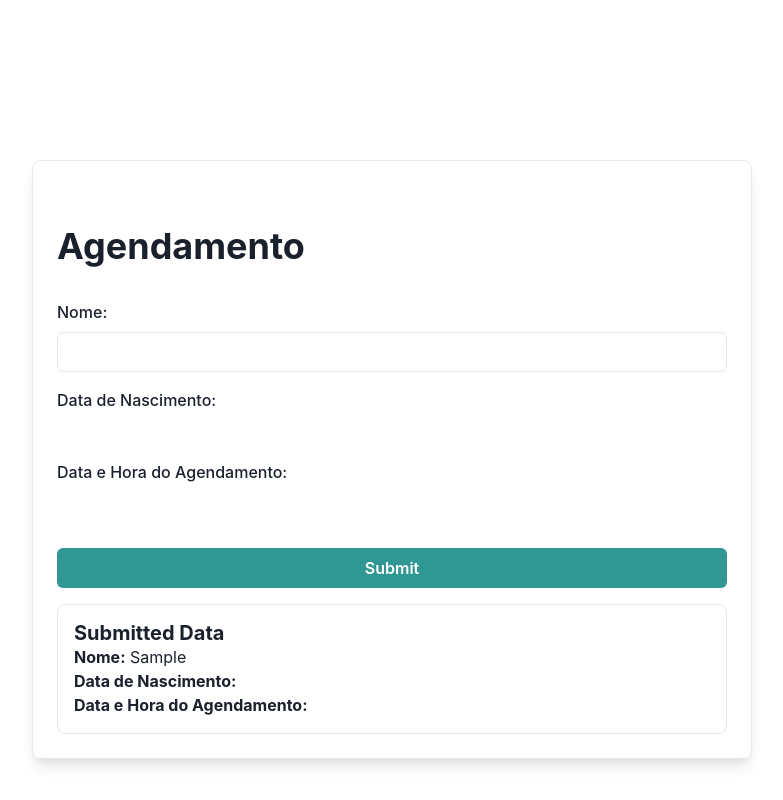
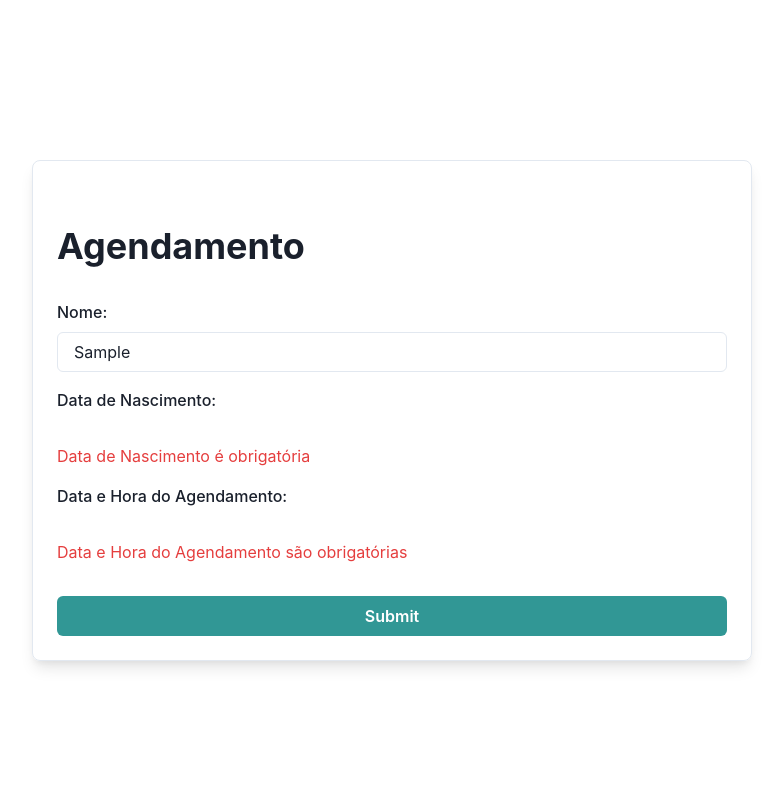
Before and after one commit to Msoaressdp/Pitang2024-Challange-Frontend, a React (Vite) app: page /Schedule in a window 1280 px wide. Both pictures are taken after typing "Sample", "Sample", "Sample" into the empty fields and a click on the button "Submit". Shown: the whole page, without its empty margins (248-1031 px from the left). Built offline with nearby package versions, Linux system fonts and the light colour scheme.

Commit message:
feat: add zod validation to form

```diff
--- a/src/pages/Schedule.jsx
+++ b/src/pages/Schedule.jsx
@@ -1,4 +1,7 @@
 import React, { useState } from 'react';
+import { useForm, Controller } from 'react-hook-form';
+import { zodResolver } from '@hookform/resolvers/zod';
+import * as z from 'zod';
 import DatePicker from 'react-datepicker';
 import 'react-datepicker/dist/react-datepicker.css';
 import {
@@ -12,52 +15,66 @@ import {
   Text,
  } from '@chakra-ui/react';
 
+const appointmentSchema = z.object({
+name: z.string().min(1,'Nome é obrigatório'),
+birthDate: z.date({ required_error: 'Data de Nascimento é obrigatória' }),
+scheduledDate: z.date({ required_error: 'Data e Hora do Agendamento são obrigatórias' }),
+});
+
 const Schedule = () => {
-  const [name, setName] = useState('');
-  const [birthDate, setBirthDate] = useState(null);
-  const [scheduledDate, setScheduledDate] = useState(null);
+  const { register, handleSubmit, control, formState: { errors } } = useForm({
+    resolver: zodResolver(appointmentSchema),
+    mode: 'onBlur'
+  });
+
   const [submittedData, setSubmittedData] = useState(null);
 
-  const handleSubmit = (event) => {
-    event.preventDefault();
-    const newAppointment = { name, birthDate, scheduledDate };
-    setSubmittedData(newAppointment);
-    setName('');
-    setScheduledDate(null);
-    setBirthDate(null);
+  const onSubmit = (data) => {
+    setSubmittedData(data);
   };
 
   return (
     <Box maxW="720px" mx="auto" mt={40} p={6} borderWidth={1} borderRadius="lg" boxShadow="lg">
       <Heading mb={8} mt={10}>Agendamento</Heading>
-      <form onSubmit={handleSubmit}>
+      <form onSubmit={handleSubmit(onSubmit)}>
         <VStack spacing={4} align="stretch">
-          <FormControl>
+        <FormControl isInvalid={errors.name}>
             <FormLabel htmlFor="name">Nome:</FormLabel>
             <Input
               id="name"
-              value={name}
-              onChange={(e) => setName(e.target.value)}
+              {...register('name')}
             />
+            {errors.name && <Text color="red.500">{errors.name.message}</Text>}
           </FormControl>
 
-          <FormControl>
+          <FormControl isInvalid={errors.birthDate}>
             <FormLabel htmlFor="birthDate">Data de Nascimento:</FormLabel>
+            <Controller
+              control={control}
+              name="birthDate"
+              render={({ field }) => (
                 <DatePicker
                   id="birthDate"
-              selected={birthDate}
-              onChange={(date) => setBirthDate(date)}
+                  selected={field.value}
+                  onChange={field.onChange}
                   dateFormat="dd/MM/yyyy"
                   maxDate={new Date()}
                 />
+              )}
+            />
+            {errors.birthDate && <Text color="red.500">{errors.birthDate.message}</Text>}
           </FormControl>
 
-          <FormControl>
+          <FormControl isInvalid={errors.scheduledDate}>
             <FormLabel htmlFor="appointmentDate">Data e Hora do Agendamento:</FormLabel>
+            <Controller
+              control={control}
+              name="scheduledDate"
+              render={({ field }) => (
                 <DatePicker
                   id="appointmentDate"
-              selected={scheduledDate}
-              onChange={(date) => setScheduledDate(date)}
+                  selected={field.value}
+                  onChange={field.onChange}
                   showTimeSelect
                   timeFormat="HH:mm"
                   timeIntervals={60}
@@ -67,6 +84,9 @@ const Schedule = () => {
                   minTime={new Date(new Date().setHours(11, 0, 0, 0))}
                   maxTime={new Date(new Date().setHours(20, 0))}
                 />
+              )}
+            />
+             {errors.scheduledDate && <Text color="red.500">{errors.scheduledDate.message}</Text>}
           </FormControl>
 
           <Button mt={4} colorScheme="teal" type="submit">Submit</Button>
@@ -77,8 +97,8 @@ const Schedule = () => {
         <Box mt={4} p={4} borderWidth="1px" borderRadius="lg">
            <Heading as="h2" size="md">Submitted Data</Heading>
           <Text><strong>Nome:</strong> {submittedData.name}</Text>
-          <Text><strong>Data de Nascimento:</strong> {submittedData.birthDate ? submittedData.birthDate.toString() : ''}</Text>
-          <Text><strong>Data e Hora do Agendamento:</strong> {submittedData.scheduledDate ? submittedData.scheduledDate.toString() : ''}</Text>
+          <Text><strong>Data de Nascimento:</strong> {submittedData.birthDate ? submittedData.birthDate.toLocaleDateString() : ''}</Text>
+          <Text><strong>Data e Hora do Agendamento:</strong> {submittedData.scheduledDate ? submittedData.scheduledDate.toLocaleString() : ''}</Text>
         </Box>
       )}
     </Box>
```
Lines whose indentation alone changed are shown as unchanged.
